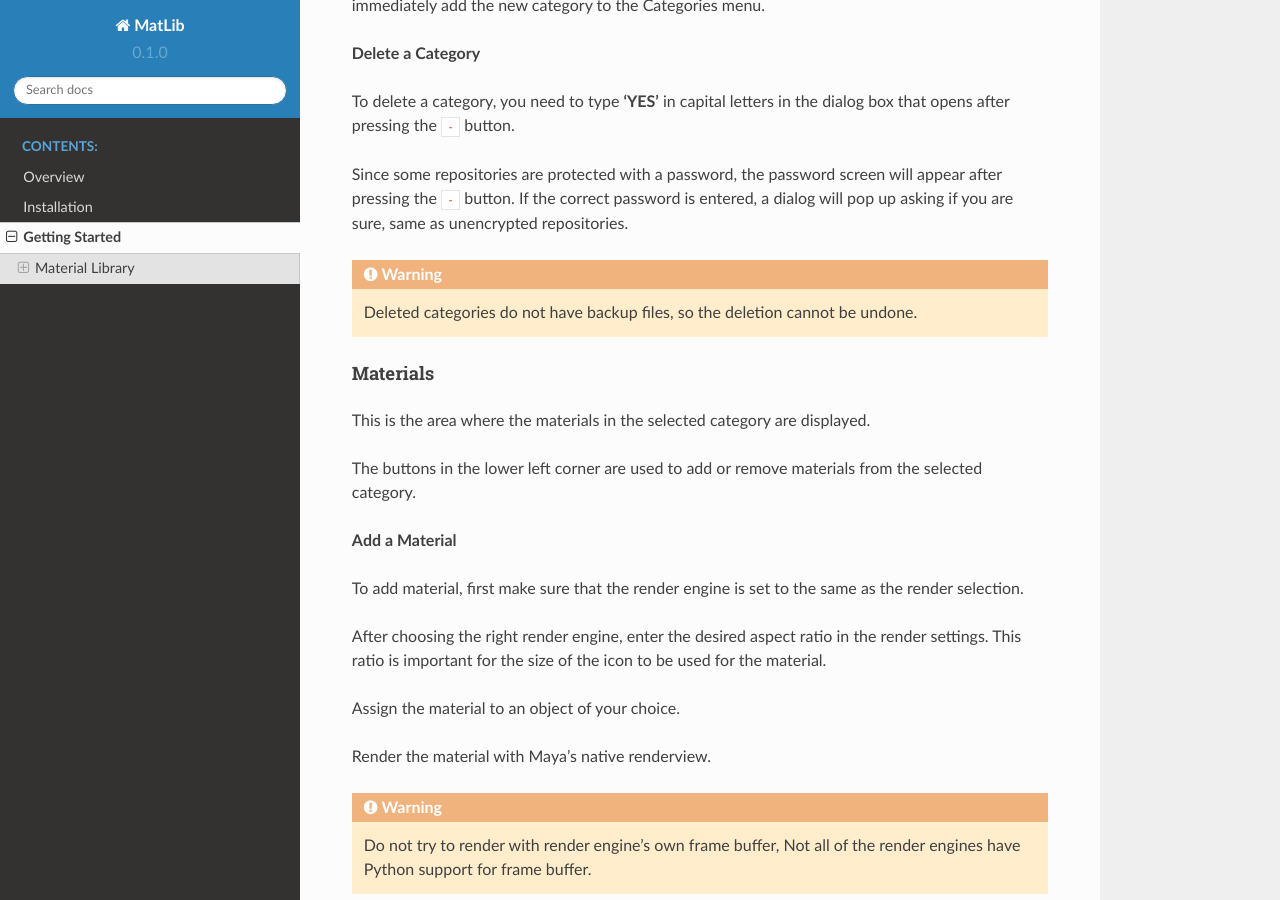
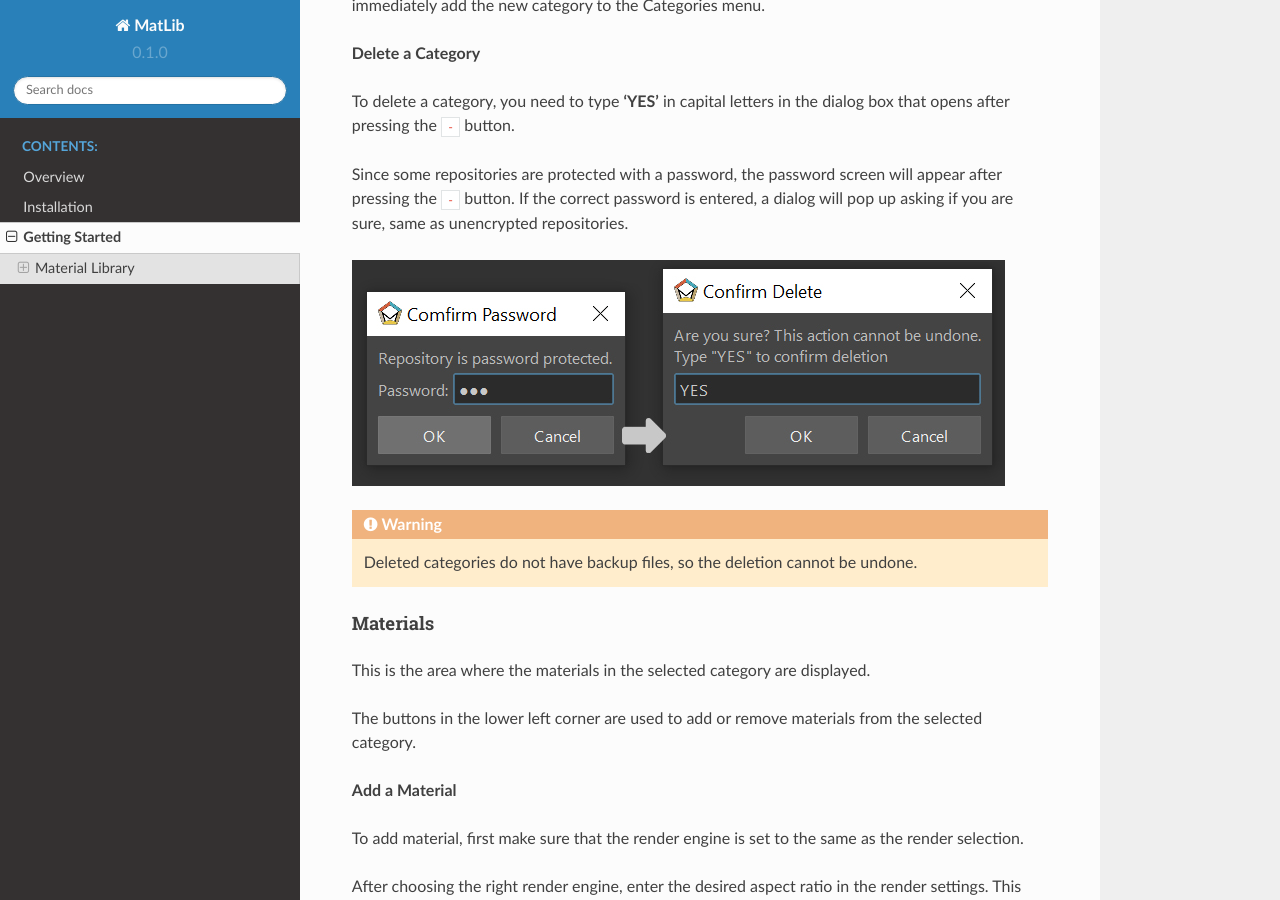
Before and after one commit to erdemirci/MatLib, a Sphinx documentation site: the page built from docs/source/getting_started.rst, in a window 1280 px wide and 900 px high, scrolled down 2508 px. Built offline with Sphinx 7.4.7 and the Read the Docs theme 2.0.0, drawn with Linux system fonts in a browser that asks for light colours.

Commit message:
Update getting_started.rst

```diff
--- a/docs/source/getting_started.rst
+++ b/docs/source/getting_started.rst
@@ -75,6 +75,8 @@ To delete a category, you need to type **'YES'** in capital letters in the dialo
 
 Since some repositories are protected with a password, the password screen will appear after pressing the ``-`` button. If the correct password is entered, a dialog will pop up asking if you are sure, same as unencrypted repositories.
 
+.. image:: /images/password_protect.jpg
+
 .. warning::
    Deleted categories do not have backup files, so the deletion cannot be undone.
 
@@ -120,6 +122,8 @@ It is possible to change the description later on from the edit tab.It does not
 After selecting the material to be deleted from the MatLib window, click the ``Delete Material from Category`` button at the bottom left. As with deleting a category, typing **'YES'** in capital letters at a dialog asking if you are sure, will delete this material.
 
 If the repository is protected by a password, you must first enter the password correctly in the window that appears.
+
+.. image:: /images/password_protect.jpg
 
 .. warning::
    Deleted materials do not have backup files, so the deletion cannot be undone.
```
